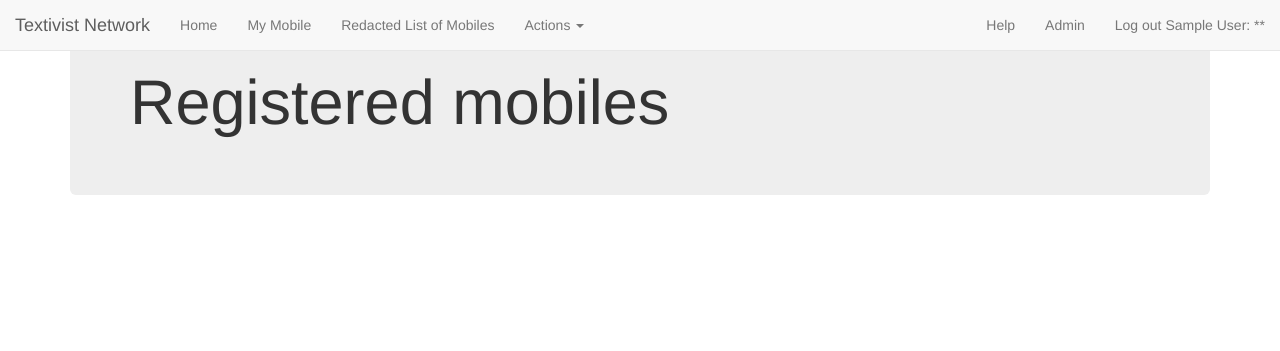
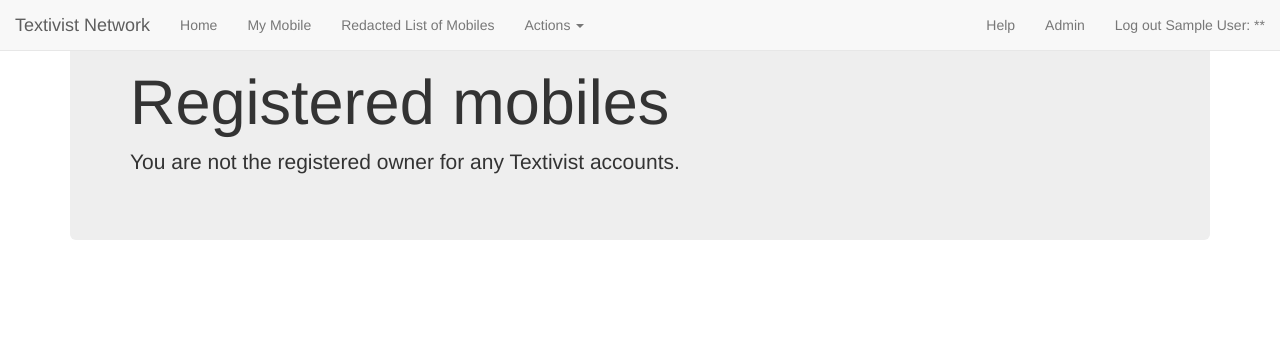
Before and after one commit to ContrastingSounds/textivist, a Django app: page /mobiles/ in a window 1280 px wide. Shown: the top 351 px of the page. Run offline with Django 3.2, Linux system fonts and the light colour scheme; the visitor is signed in with stand-in values (Sample User, id 1); parts of the project's set-up code (start-up, migrations or seed data) failed here and were passed over; some libraries are stand-ins or nearby versions.

Commit message:
Updated throughout to make use of user identity

```diff
--- a/mobiles/templates/mobiles/mobiles_list.html
+++ b/mobiles/templates/mobiles/mobiles_list.html
@@ -6,6 +6,7 @@
 
 {% block content %}
     {% if user.is_staff %}
+        {% if accounts.count > 0 %}
             {% for account in accounts %}
                 <h3>{{ account.name }} (Owner: {{ account.owner }})</h3>
                 <ol>{% for membership in account.membership_set.all %}
@@ -14,6 +15,9 @@
                 {% endfor %}</ol>
             {% endfor %}
         {% else %}
+            <p>You are not the registered owner for any Textivist accounts.</p>
+        {% endif %}
+    {% else %}
         <p>You do not have permission to see the list of registered mobiles.</p>
     {% endif %}
 {% endblock %}
```
Lines whose indentation alone changed are shown as unchanged.
